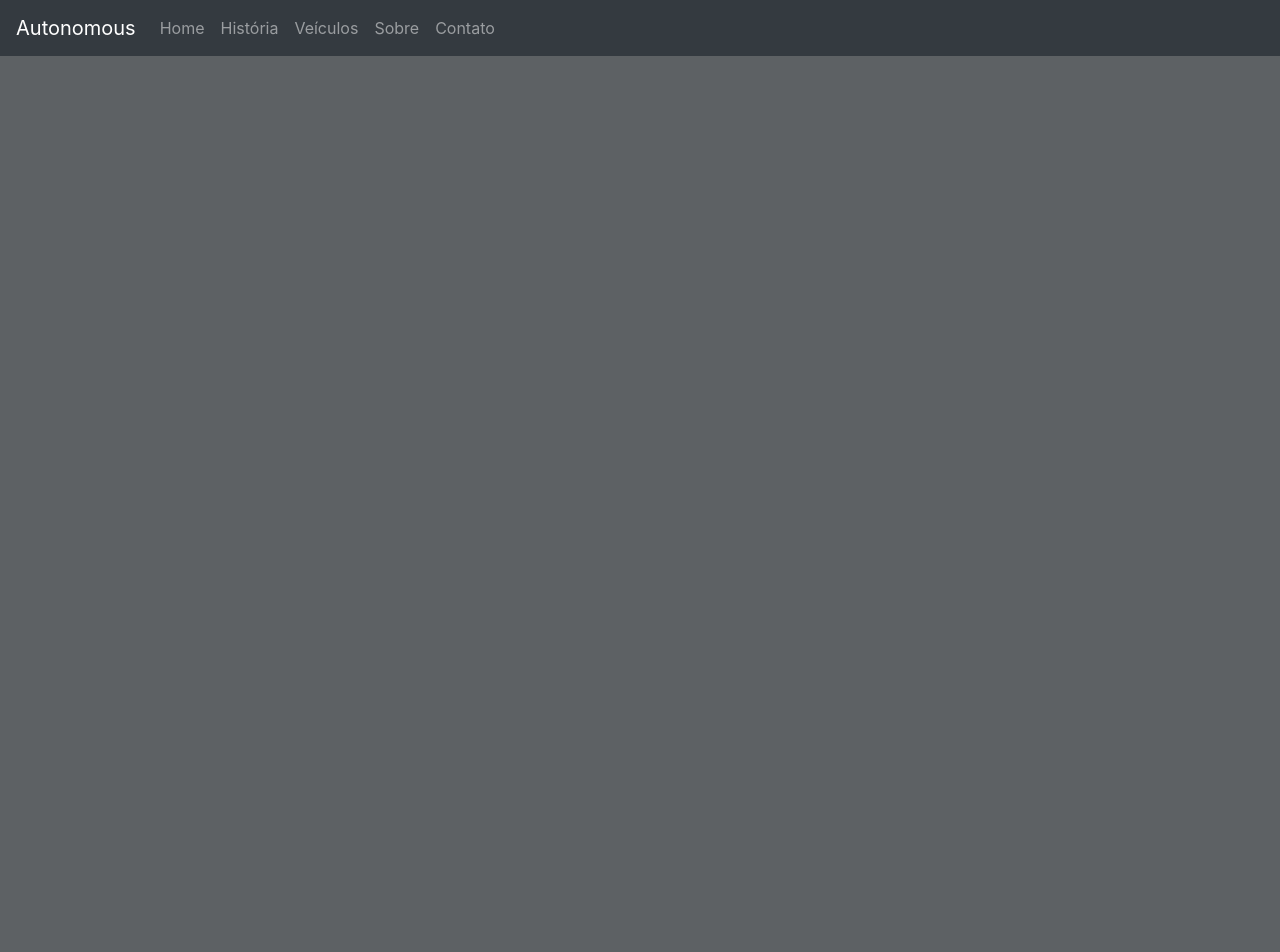
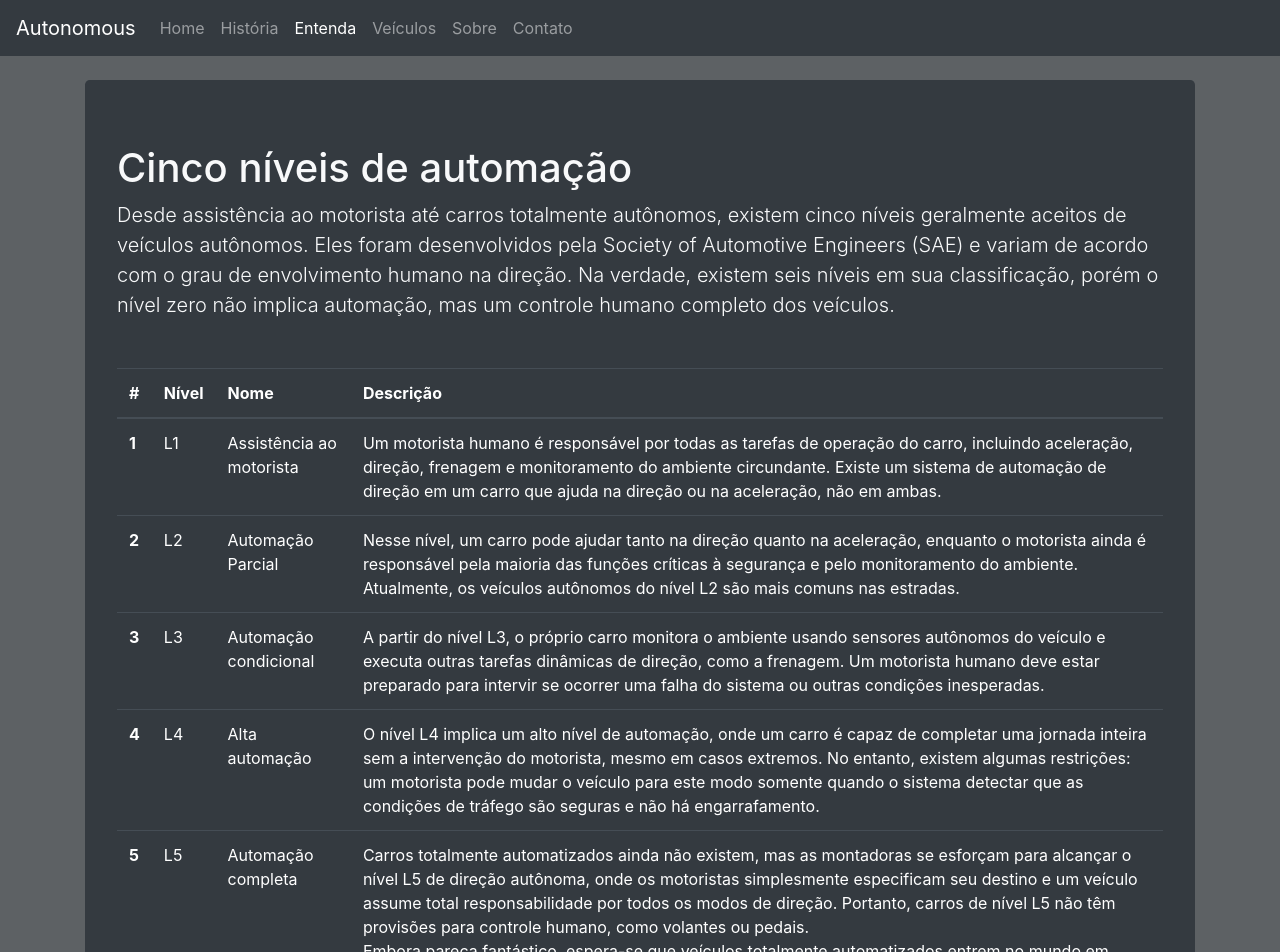
Before and after one commit to EdsonLuiz/1info1_web, an Angular app: page /entenda in a window 1280 px wide. Before the commit this address led to /. Shown: the top 952 px of the page. Before the commit the page ends 800 px from the top, so only its background shows below. Built offline with nearby package versions, Linux system fonts and the light colour scheme.

Commit message:
✨ Entenda

```diff
--- a/src/app/app-routing.module.ts
+++ b/src/app/app-routing.module.ts
@@ -5,6 +5,7 @@ import { SobreComponent } from './pages/sobre/sobre.component';
 import { ContatoComponent } from './pages/contato/contato.component';
 import { HistoriaComponent } from './pages/historia/historia.component';
 import { VeiculosComponent } from './pages/veiculos/veiculos.component';
+import { EntendaComponent } from './pages/entenda/entenda.component';
 
 
 const routes: Routes = [
@@ -13,7 +14,8 @@ const routes: Routes = [
   { path: 'sobre', component: SobreComponent },
   { path: 'contato', component: ContatoComponent },
   { path: 'historia', component: HistoriaComponent },
-  { path: 'veiculos', component: VeiculosComponent }
+  { path: 'veiculos', component: VeiculosComponent },
+  { path: 'entenda', component: EntendaComponent }
 ];
 
 @NgModule({
--- a/src/app/app.module.ts
+++ b/src/app/app.module.ts
@@ -10,6 +10,7 @@ import { ContatoComponent } from './pages/contato/contato.component';
 import { HistoriaComponent } from './pages/historia/historia.component';
 import { HistoriaService } from './services/historia.services';
 import { VeiculosComponent } from './pages/veiculos/veiculos.component';
+import { EntendaComponent } from './pages/entenda/entenda.component';
 
 @NgModule({
   declarations: [
@@ -19,7 +20,8 @@ import { VeiculosComponent } from './pages/veiculos/veiculos.component';
     SobreComponent,
     ContatoComponent,
     HistoriaComponent,
-    VeiculosComponent
+    VeiculosComponent,
+    EntendaComponent
   ],
   imports: [
     BrowserModule,
--- /dev/null
+++ b/src/app/pages/entenda/entenda.component.html
@@ -0,0 +1,55 @@
+<div class="container text-light my-4">
+  <div class="jumbotron bg-dark">
+    <h1>Cinco níveis de automação</h1>
+    <p class="lead">
+        Desde assistência ao motorista até carros totalmente autônomos, existem cinco níveis geralmente aceitos de veículos autônomos. Eles foram desenvolvidos pela Society of Automotive Engineers (SAE) e variam de acordo com o grau de envolvimento humano na direção. Na verdade, existem seis níveis em sua classificação, porém o nível zero não implica automação, mas um controle humano completo dos veículos.
+    </p>
+
+    <table class="table table-dark table-hover mt-5">
+        <thead>
+          <tr>
+            <th scope="col">#</th>
+            <th scope="col">Nível</th>
+            <th scope="col">Nome</th>
+            <th scope="col">Descrição</th>
+          </tr>
+        </thead>
+        <tbody>
+          <tr>
+            <th scope="row">1</th>
+            <td>L1</td>
+            <td>Assistência ao motorista</td>
+            <td>Um motorista humano é responsável por todas as tarefas de operação do carro, incluindo aceleração, direção, frenagem e monitoramento do ambiente circundante. Existe um sistema de automação de direção em um carro que ajuda na direção ou na aceleração, não em ambas.</td>
+          </tr>
+          <tr>
+            <th scope="row">2</th>
+            <td>L2</td>
+            <td>Automação Parcial</td>
+            <td>Nesse nível, um carro pode ajudar tanto na direção quanto na aceleração, enquanto o motorista ainda é responsável pela maioria das funções críticas à segurança e pelo monitoramento do ambiente. Atualmente, os veículos autônomos do nível L2 são mais comuns nas estradas.</td>
+          </tr>
+          <tr>
+            <th scope="row">3</th>
+            <td>L3</td>
+            <td>Automação condicional</td>
+            <td>A partir do nível L3, o próprio carro monitora o ambiente usando sensores autônomos do veículo e executa outras tarefas dinâmicas de direção, como a frenagem. Um motorista humano deve estar preparado para intervir se ocorrer uma falha do sistema ou outras condições inesperadas.</td>
+          </tr>
+          <tr>
+              <th scope="row">4</th>
+              <td>L4</td>
+              <td>Alta automação</td>
+              <td>O nível L4 implica um alto nível de automação, onde um carro é capaz de completar uma jornada inteira sem a intervenção do motorista, mesmo em casos extremos. No entanto, existem algumas restrições: um motorista pode mudar o veículo para este modo somente quando o sistema detectar que as condições de tráfego são seguras e não há engarrafamento.</td>
+            </tr>
+            <tr>
+                <th scope="row">5</th>
+                <td>L5</td>
+                <td>Automação completa</td>
+                <td>Carros totalmente automatizados ainda não existem, mas as montadoras se esforçam para alcançar o nível L5 de direção autônoma, onde os motoristas simplesmente especificam seu destino e um veículo assume total responsabilidade por todos os modos de direção. Portanto, carros de nível L5 não têm provisões para controle humano, como volantes ou pedais.
+                  <br>
+                    Embora pareça fantástico, espera-se que veículos totalmente automatizados entrem no mundo em 2020-2021. Atualmente, os sistemas parcialmente autônomos de nível L2 estão dominando o mercado.</td>
+              </tr>
+        </tbody>
+      </table>
+  </div>
+
+
+</div>
--- /dev/null
+++ b/src/app/pages/entenda/entenda.component.ts
@@ -0,0 +1,15 @@
+import { Component, OnInit } from '@angular/core';
+
+@Component({
+  selector: 'app-entenda',
+  templateUrl: './entenda.component.html',
+  styleUrls: ['./entenda.component.css']
+})
+export class EntendaComponent implements OnInit {
+
+  constructor() { }
+
+  ngOnInit() {
+  }
+
+}
--- a/src/app/templates/nav/nav.component.html
+++ b/src/app/templates/nav/nav.component.html
@@ -12,6 +12,9 @@
         <a class="nav-link" [routerLink]="['historia']">História <span class="sr-only">(current)</span></a>
       </li>
       <li class="nav-item" routerLinkActive="active">
+          <a class="nav-link" [routerLink]="['entenda']">Entenda <span class="sr-only">(current)</span></a>
+        </li>
+      <li class="nav-item" routerLinkActive="active">
           <a class="nav-link" [routerLink]="['veiculos']">Veículos <span class="sr-only">(current)</span></a>
         </li>
       <li class="nav-item" routerLinkActive="active">
```
Also changed, not shown: src/app/pages/entenda/entenda.component.css (added).
